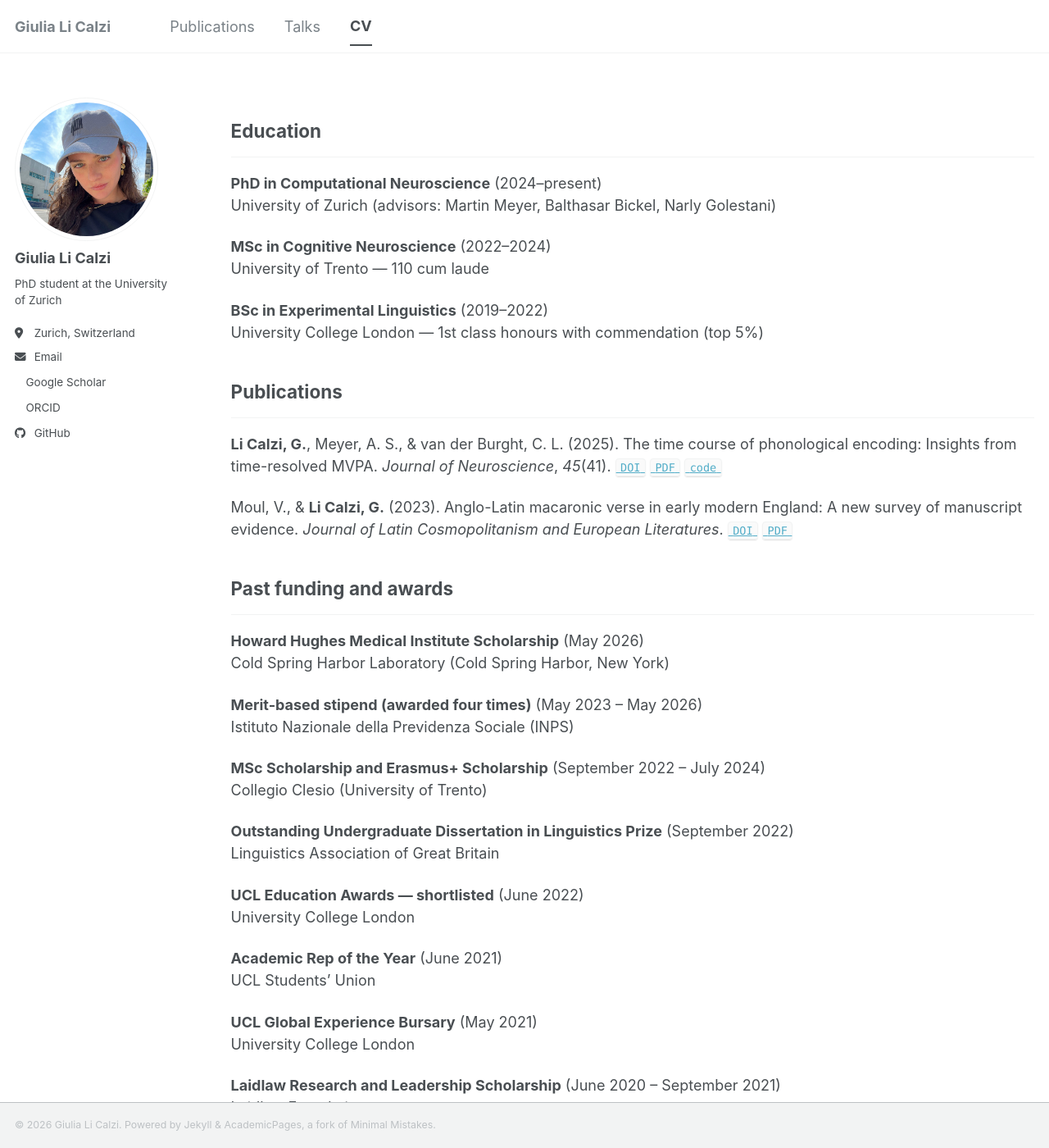
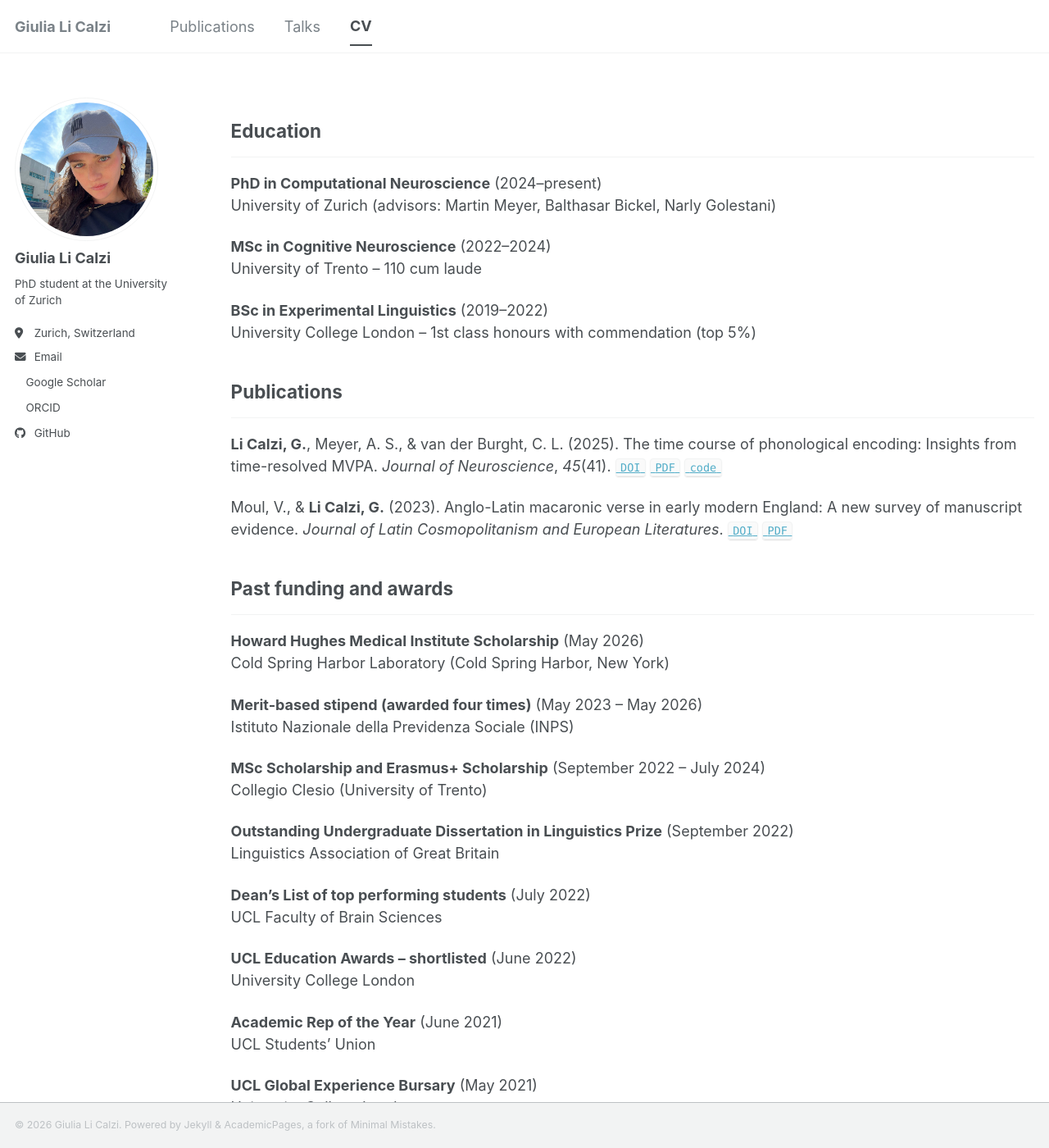
Before and after one commit to glicalzi/glicalzi.github.io, a Jekyll site: the page built from _pages/cv.md, in a window 1280 px wide and 1400 px high. Shown: the whole window at 82% size. Built offline with Jekyll 4.4.1, drawn with Linux system fonts in a browser that asks for light colours; a style sheet for code colours, icons or effects is not loaded.

Commit message:
Update cv.md

```diff
--- a/_pages/cv.md
+++ b/_pages/cv.md
@@ -14,10 +14,10 @@ redirect_from:
 University of Zurich (advisors: Martin Meyer, Balthasar Bickel, Narly Golestani)
 
 **MSc in Cognitive Neuroscience** (2022&ndash;2024)<br>
-University of Trento &mdash; 110 cum laude
+University of Trento &ndash; 110 cum laude
 
 **BSc in Experimental Linguistics** (2019&ndash;2022)<br>
-University College London &mdash; 1st class honours with commendation (top 5%)
+University College London &ndash; 1st class honours with commendation (top 5%)
 
 ## Publications
 ---
@@ -39,7 +39,10 @@ Collegio Clesio (University of Trento)
 **Outstanding Undergraduate Dissertation in Linguistics Prize** (September 2022)<br>
 Linguistics Association of Great Britain
 
-**UCL Education Awards &mdash; shortlisted** (June 2022)<br>
+**Dean’s List of top performing students** (July 2022)<br>
+UCL Faculty of Brain Sciences
+
+**UCL Education Awards &ndash; shortlisted** (June 2022)<br>
 University College London
 
 **Academic Rep of the Year** (June 2021)<br>
```
